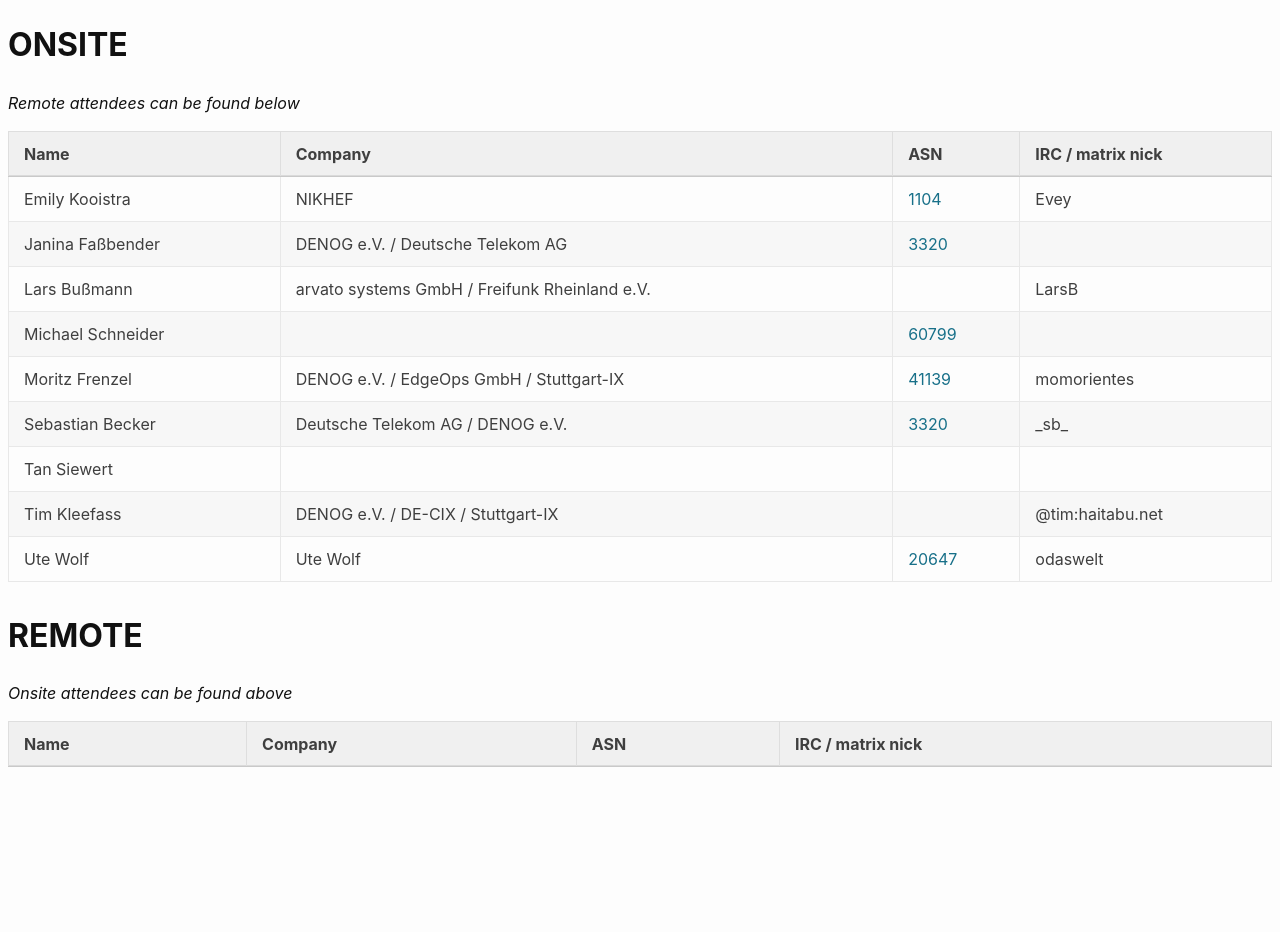
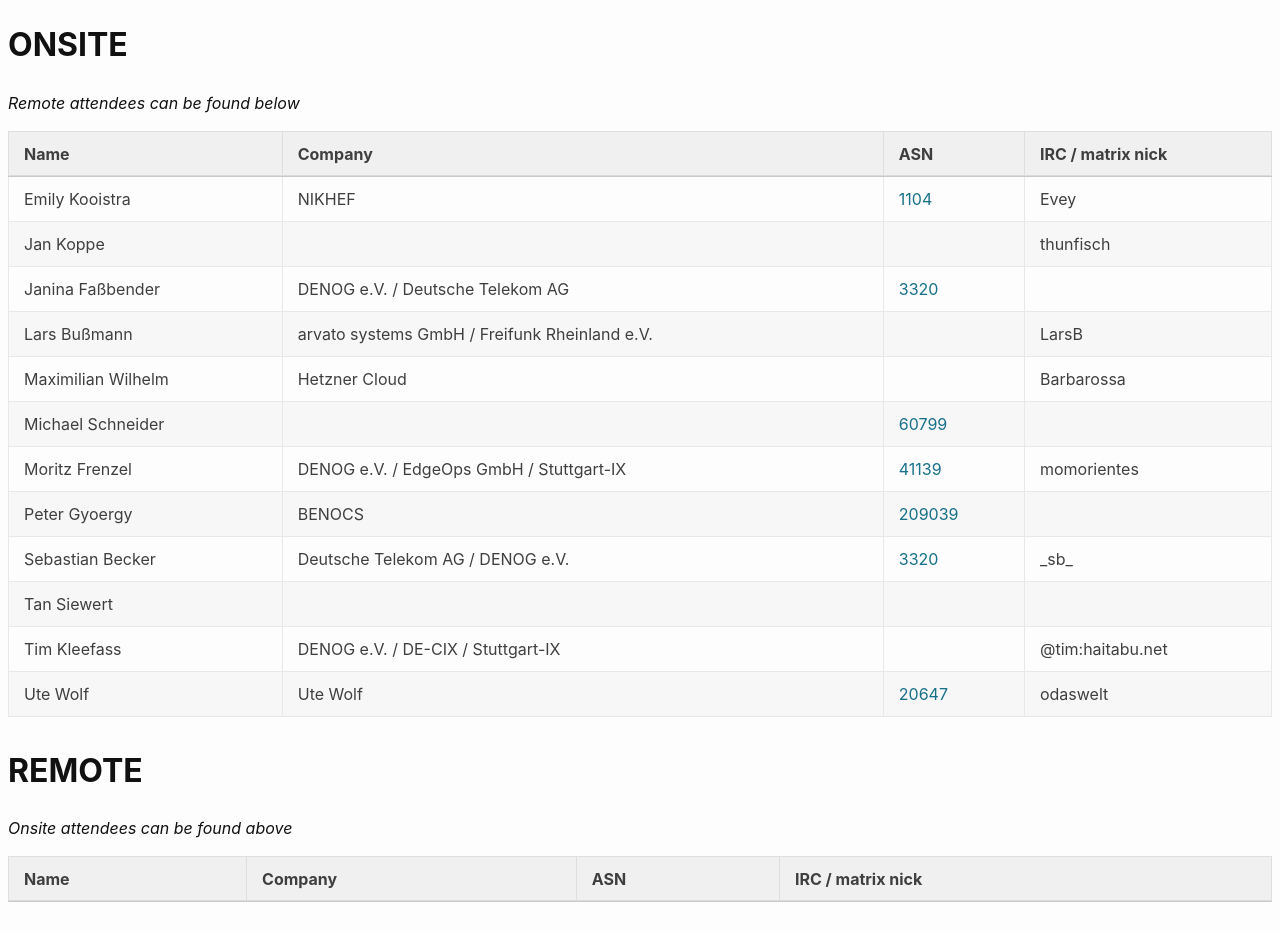
Before and after one commit to denog/pretix-attendeelist, a Jekyll site: the page built from denog17/index.markdown, in a window 1280 px wide and 932 px high. Built offline with Jekyll 4.4.1, drawn with Linux system fonts in a browser that asks for light colours.

Commit message:
Latest data: Mon Apr 28 09:14:02 UTC 2025

```diff
--- a/_data/attendees_denog17_onsite.json
+++ b/_data/attendees_denog17_onsite.json
@@ -12,9 +12,21 @@
     "asn": "3320"
   },
   {
+    "name": "Jan Koppe",
+    "company": null,
+    "irc": "thunfisch",
+    "asn": null
+  },
+  {
     "name": "Lars Bußmann",
     "company": "arvato systems GmbH / Freifunk Rheinland e.V.",
     "irc": "LarsB",
+    "asn": null
+  },
+  {
+    "name": "Maximilian Wilhelm",
+    "company": "Hetzner Cloud",
+    "irc": "Barbarossa",
     "asn": null
   },
   {
@@ -28,6 +40,12 @@
     "company": "DENOG e.V. / EdgeOps GmbH / Stuttgart-IX",
     "irc": "momorientes",
     "asn": "41139"
+  },
+  {
+    "name": "Peter Gyoergy",
+    "company": "BENOCS",
+    "irc": null,
+    "asn": "209039"
   },
   {
     "name": "Sebastian Becker",
```
